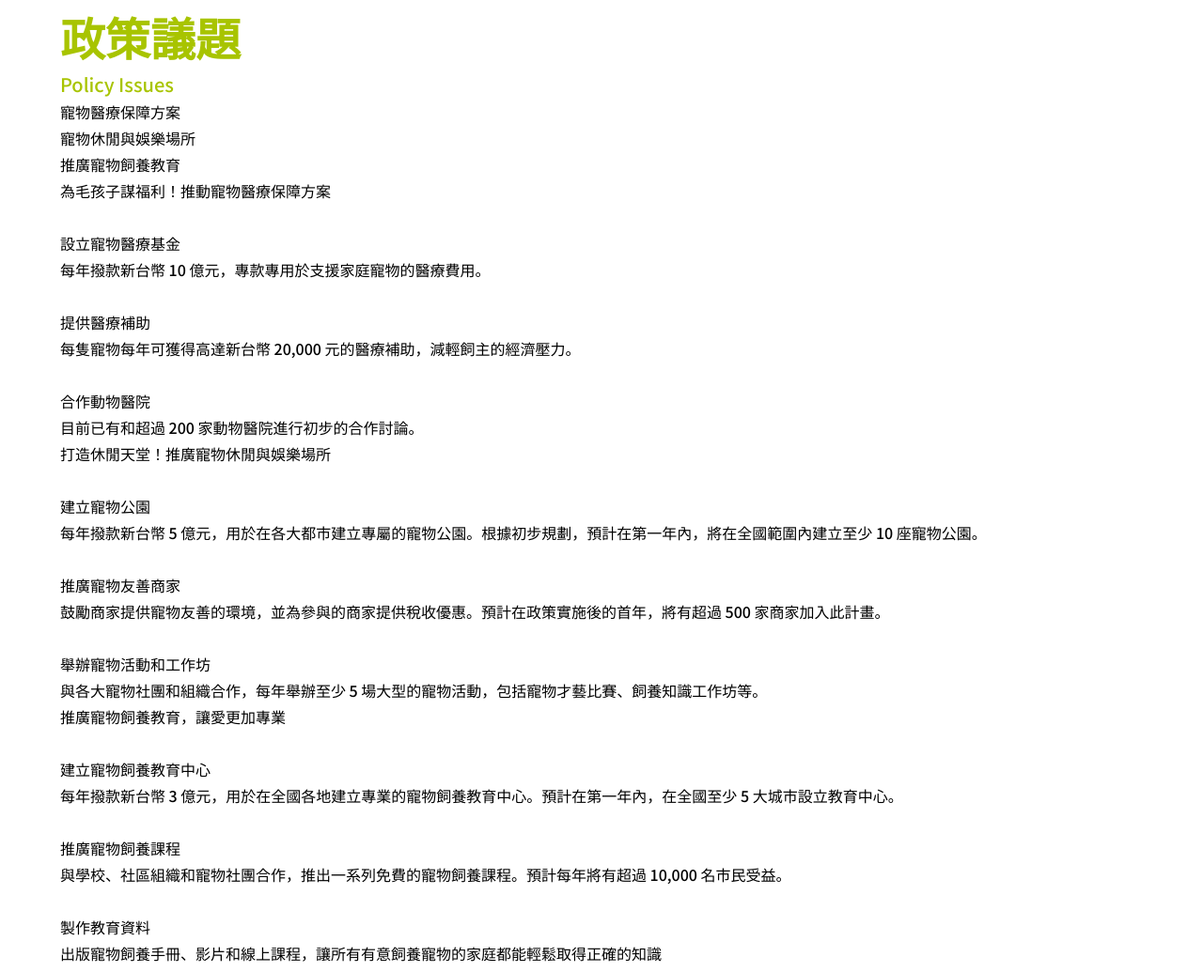
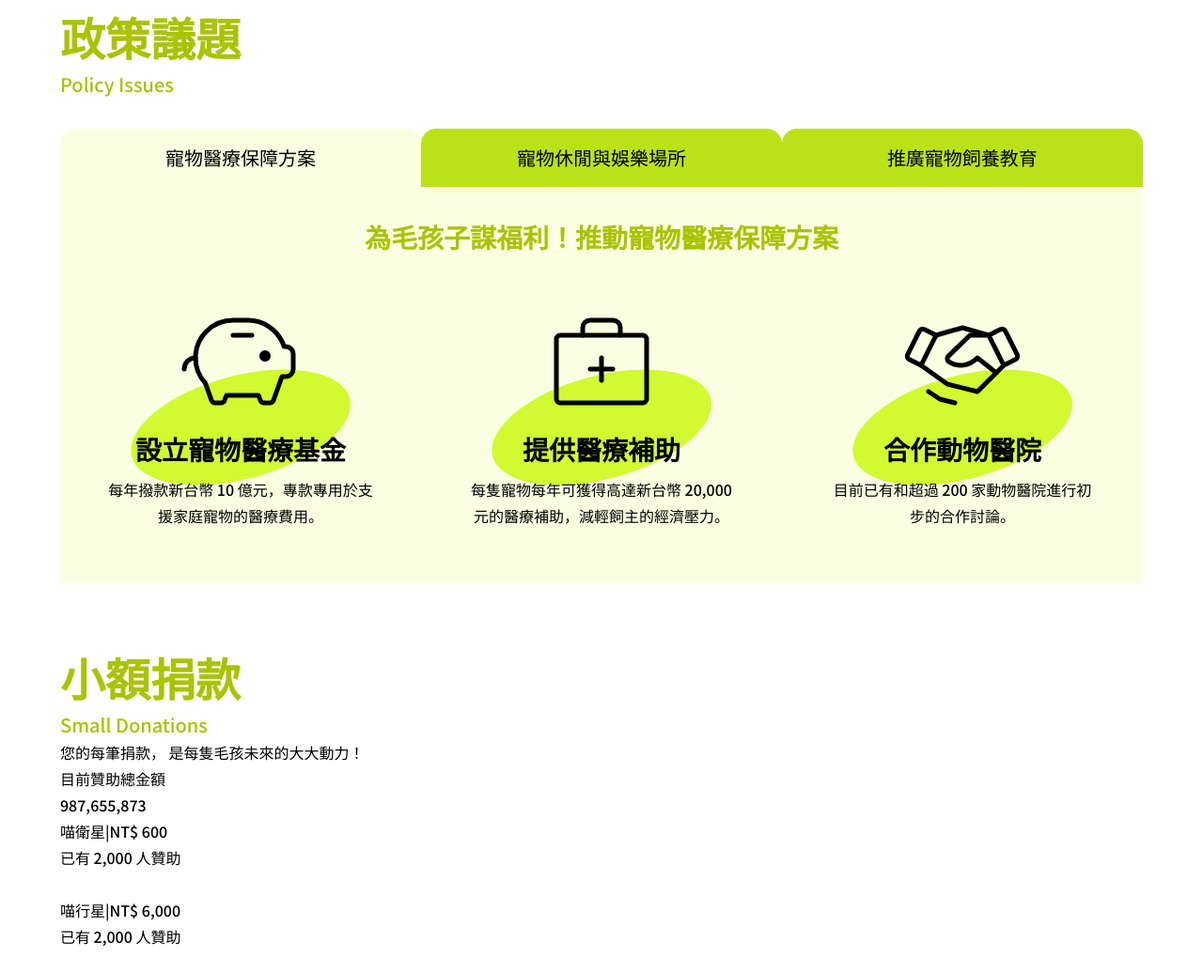
Before and after one commit to alycehwy/2023F2E-Mission1, a plain HTML site: page index.html in a window 1280 px wide. Shown: the part 1657-2692 px from the top of the page at 94% size. Drawn offline with Linux system fonts and the light colour scheme.

Commit message:
complete main policy section

```diff
--- a/css/_layout.scss
+++ b/css/_layout.scss
@@ -106,3 +106,8 @@ footer {
 .link-social:active {
     background-color: $primary-color-5;
 }
+
+// hidden
+.policy-box.hide {
+    display: none;
+}
--- a/css/_main.scss
+++ b/css/_main.scss
@@ -178,6 +178,64 @@
     }
 }
 
+// policy section
+.policy {
+    @include flexbox(column,unset,unset);
+    row-gap: $sp-4;
+}
+
+.policy-tab {
+    @include flexbox(row,unset,unset);
+
+    li {
+        width: 33.33%;
+        padding: $sp-3;
+        text-align: center;
+        background-color: $primary-color-4;
+        color: $gray-color-5;
+        border-radius: $sp-3 $sp-3 0 0;
+
+        &:hover {
+            background-color: $primary-color-3;
+        }
+
+        &:active, &.active {
+            background-color: $primary-color-1;
+        }
+    }
+}
+
+.policy-box {
+    @include flexbox(column,unset);
+    row-gap: $sp-5;
+    padding: $sp-4 0;
+    background-color: $primary-color-1;
+
+    > div {
+        @include flexbox(row,unset,unset);
+        height: 268px;
+    }
+}
+
+.policy-box-detail {
+    width: 33.33%;
+    background-image: url("/svg/policy/Background.svg");
+    background-position: center;
+    background-repeat: no-repeat;
+    margin: 0 $sp-4;
+    padding: 0 $sp-3;
+    @include flexbox(column,unset);
+    row-gap: $sp-2;
+
+    h3 {
+        color: $gray-color-5;
+    }
+
+    p{
+        text-align: center;
+    }
+}
+
 // footer
 .footer {
     height: 280px;
--- a/index.html
+++ b/index.html
@@ -112,87 +112,93 @@
                         </ul>
                     </div>
                 </section>
-                <section>
+                <section class="policy">
                     <div>
                         <h2 class="title-l">政策議題</h2>
                         <p class="title-sub">Policy Issues</p>
                     </div>
                     <div>
-                        <ul>
-                            <li>寵物醫療保障方案</li>
-                            <li>寵物休閒與娛樂場所</li>
-                            <li>推廣寵物飼養教育</li>
+                        <ul class="policy-tab">
+                            <li class="title-sub active">寵物醫療保障方案</li>
+                            <li class="title-sub">寵物休閒與娛樂場所</li>
+                            <li class="title-sub">推廣寵物飼養教育</li>
                         </ul>
+                        <div class="policy-box">
+                            <h3 class="title-m">為毛孩子謀福利！推動寵物醫療保障方案</h3>
                             <div>
-                            <h3>為毛孩子謀福利！推動寵物醫療保障方案</h3>
-                            <div>
-                                <img src="" alt="">
-                                <h3>設立寵物醫療基金</h3>
+                                <div class="policy-box-detail">
+                                    <i class="piggy-bank svg svg-xl"></i>
+                                    <h3 class="title-m">設立寵物醫療基金</h3>
                                     <p>
                                         每年撥款新台幣 10 億元，專款專用於支援家庭寵物的醫療費用。
                                     </p>
                                 </div>
-                            <div>
-                                <img src="" alt="">
-                                <h3>提供醫療補助</h3>
+                                <div class="policy-box-detail">
+                                    <i class="first-aid-kit svg svg-xl"></i>
+                                    <h3 class="title-m">提供醫療補助</h3>
                                     <p>
                                         每隻寵物每年可獲得高達新台幣 20,000 元的醫療補助，減輕飼主的經濟壓力。
                                     </p>
                                 </div>
-                            <div>
-                                <img src="" alt="">
-                                <h3>合作動物醫院</h3>
+                                <div class="policy-box-detail">
+                                    <i class="handshake svg svg-xl"></i>
+                                    <h3 class="title-m">合作動物醫院</h3>
                                     <p>
                                         目前已有和超過 200 家動物醫院進行初步的合作討論。
                                     </p>
                                 </div>
                             </div>
+                        </div>
+                        <div class="policy-box hide">
+                            <h3 class="title-m">打造休閒天堂！推廣寵物休閒與娛樂場所</h3>
                             <div>
-                            <h3>打造休閒天堂！推廣寵物休閒與娛樂場所</h3>
-                            <div>
-                                <img src="" alt="">
-                                <h3>建立寵物公園</h3>
+                                <div class="policy-box-detail">
+                                    <i class="park svg svg-xl"></i>
+                                    <h3 class="title-m">建立寵物公園</h3>
                                     <p>
                                         每年撥款新台幣 5 億元，用於在各大都市建立專屬的寵物公園。根據初步規劃，預計在第一年內，將在全國範圍內建立至少 10 座寵物公園。
                                     </p>
                                 </div>
-                            <div>
-                                <img src="" alt="">
-                                <h3>推廣寵物友善商家</h3>
+                                <div class="policy-box-detail">
+                                    <i class="storefront svg svg-xl"></i>
+                                    <h3 class="title-m">推廣寵物友善商家</h3>
                                     <p>
                                         鼓勵商家提供寵物友善的環境，並為參與的商家提供稅收優惠。預計在政策實施後的首年，將有超過 500 家商家加入此計畫。
                                     </p>
                                 </div>
-                            <div>
-                                <img src="" alt="">
-                                <h3>舉辦寵物活動和工作坊</h3>
+                                <div class="policy-box-detail">
+                                    <i class="paw-print svg svg-xl"></i>
+                                    <h3 class="title-m">舉辦寵物活動和工作坊</h3>
                                     <p>
                                         與各大寵物社團和組織合作，每年舉辦至少 5 場大型的寵物活動，包括寵物才藝比賽、飼養知識工作坊等。
                                     </p>
                                 </div>
                             </div>
+                        </div>
+                        <div class="policy-box hide">
+                            <h3 class="title-m">推廣寵物飼養教育，讓愛更加專業</h3>
                             <div>
-                            <h3>推廣寵物飼養教育，讓愛更加專業</h3>
-                            <div>
-                                <img src="" alt="">
-                                <h3>建立寵物飼養教育中心</h3>
+                                <div class="policy-box-detail">
+                                    <i class="buildings svg svg-xl"></i>
+                                    <h3 class="title-m">建立寵物飼養教育中心</h3>
                                     <p>
                                         每年撥款新台幣 3 億元，用於在全國各地建立專業的寵物飼養教育中心。預計在第一年內，在全國至少 5 大城市設立教育中心。
                                     </p>
                                 </div>
-                            <div>
-                                <img src="" alt="">
-                                <h3>推廣寵物飼養課程</h3>
+                                <div class="policy-box-detail">
+                                    <i class="bowl-food svg svg-xl"></i>
+                                    <h3 class="title-m">推廣寵物飼養課程</h3>
                                     <p>
                                         與學校、社區組織和寵物社團合作，推出一系列免費的寵物飼養課程。預計每年將有超過 10,000 名市民受益。
                                     </p>
                                 </div>
-                            <div>
-                                <img src="" alt="">
-                                <h3>製作教育資料</h3>
+                                <div class="policy-box-detail">
+                                    <i class="video svg svg-xl"></i>
+                                    <h3 class="title-m">製作教育資料</h3>
                                     <p>
-                                    出版寵物飼養手冊、影片和線上課程，讓所有有意飼養寵物的家庭都能輕鬆取得正確的知識
+                                        出版寵物飼養手冊、影片和線上課程，讓所有有意飼養寵物的家庭都能輕鬆取得正確的知識。
                                     </p>
+                                </div>
                             </div>
                         </div>
                     </div>
```
Also changed, not shown: css/style.css, 1 other file. Lines whose indentation alone changed are shown as unchanged.
